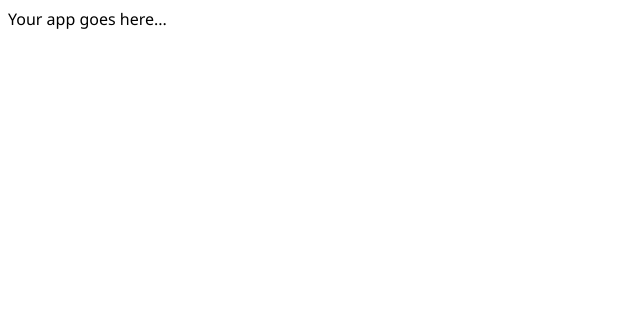
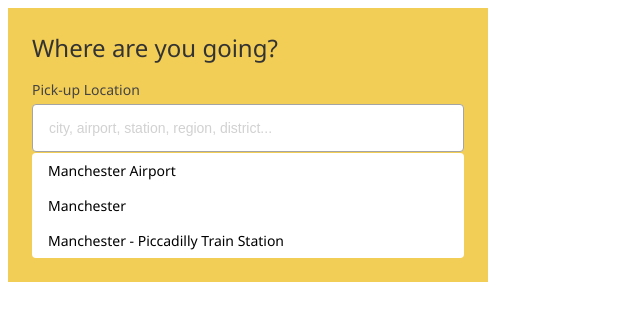
Before and after one commit to surajverma2587/react-search-app, a React (Create React App) app: page / in a window 1280 px wide. Shown: the top 320 px of the page, without its empty margins (0-640 px from the left). Built offline with nearby package versions, Linux system fonts and the light colour scheme.

Commit message:
add styling for SearchWidget component

```diff
--- a/src/App.js
+++ b/src/App.js
@@ -1,7 +1,9 @@
 import React from 'react'
 
+import SearchWidget from './components/SearchWidget'
+
 const App = () => (
-  <div>Your app goes here...</div>
+  <SearchWidget />
 )
 
 export default App
--- a/src/index.css
+++ b/src/index.css
@@ -1,2 +1,62 @@
 body {
   font-family: 'Segoe UI', Tahoma, sans-serif; }
+
+.c-searchwidget {
+  -webkit-box-sizing: border-box;
+  -moz-box-sizing: border-box;
+  box-sizing: border-box;
+  width: 480px;
+  padding: 1.5rem;
+  background-color: #f3ce56; }
+
+.c-searchwidget .c-searchwidget__title {
+  font-size: 1.5rem;
+  font-weight: 500;
+  line-height: 2rem;
+  margin: 0 0 1rem 0;
+  color: #333; }
+
+.c-form-field__label {
+  display: block;
+  line-height: 1.25rem;
+  padding: 0 0 4px;
+  font-size: 0.875rem;
+  font-weight: 400;
+  color: #444; }
+
+.c-form-field__input {
+  display: block;
+  position: relative; }
+
+.c-form-field__input input[type="text"] {
+  -webkit-box-sizing: border-box;
+  -moz-box-sizing: border-box;
+  box-sizing: border-box;
+  padding: 8px 16px;
+  width: 100%;
+  height: 48px;
+  min-width: 49px;
+  border-radius: 4px;
+  border: 1px solid #a4a4a4;
+  font-size: 1rem; }
+
+.c-form-field__input input::placeholder {
+  font-size: 0.875rem;
+  color: #a4a4a4;
+  opacity: 0.5; }
+
+.c-search-results {
+  width: 100%;
+  border-radius: 4px;
+  background: #fff;
+  margin-top: 1px; }
+
+.c-search-results__item {
+  display: flex;
+  margin-left: 0;
+  padding: 8px 16px;
+  font-size: 0.875rem;
+  cursor: pointer; }
+
+.c-search-results__item:hover {
+  background-color: #e7f4fe; }
--- a/src/index.scss
+++ b/src/index.scss
@@ -1,3 +1,87 @@
+$background__color--yellow: #f3ce56;
+$font__color--charcoal: #333;
+$font__color--ash: #444;
+$color--light-ash: #a4a4a4;
+$color--light-sky: #e7f4fe;
+
+$font__size--title: 1.5rem;
+$font__size--label: 0.875rem;
+$font__size--text: 1rem;
+
+$font__weight--title: 500;
+$font__weight--label: 400;
+
+$border-radius: 4px;
+
 body {
   font-family: 'Segoe UI', Tahoma, sans-serif;
 }
+
+.c-searchwidget {
+  -webkit-box-sizing: border-box;
+  -moz-box-sizing: border-box;
+  box-sizing: border-box;
+  width: 480px;
+  padding: 1.5rem;
+  background-color: $background__color--yellow;
+
+  .c-searchwidget__title {
+    font-size: $font__size--title;
+    font-weight: $font__weight--title;
+    line-height: 2rem;
+    margin: 0 0 1rem 0;
+    color: $font__color--charcoal;
+  }
+}
+
+.c-form-field__label {
+  display: block;
+  line-height: 1.25rem;
+  padding: 0 0 4px;
+  font-size: $font__size--label;
+  font-weight: $font__weight--label;
+  color: $font__color--ash;
+}
+
+.c-form-field__input {
+  display: block;
+  position: relative;
+
+  input[type="text"] {
+    -webkit-box-sizing: border-box;
+    -moz-box-sizing: border-box;
+    box-sizing: border-box;
+    padding: 8px 16px;
+    width: 100%;
+    height: 48px;
+    min-width: 49px;
+    border-radius: $border-radius;
+    border: 1px solid $color--light-ash;
+    font-size: $font__size--text;
+  }
+
+  input::placeholder {
+    font-size: $font__size--label;
+    color: $color--light-ash;
+    opacity: 0.5;
+  }
+}
+
+.c-search-results {
+  width: 100%;
+  border-radius: $border-radius;
+  background: #fff;
+  margin-top: 1px;
+}
+
+.c-search-results__item {
+  display: flex;
+  margin-left: 0;
+  padding: 8px 16px;
+  font-size: $font__size--label;
+  cursor: pointer;
+
+  &:hover {
+    background-color: $color--light-sky;
+  }
+}
```
